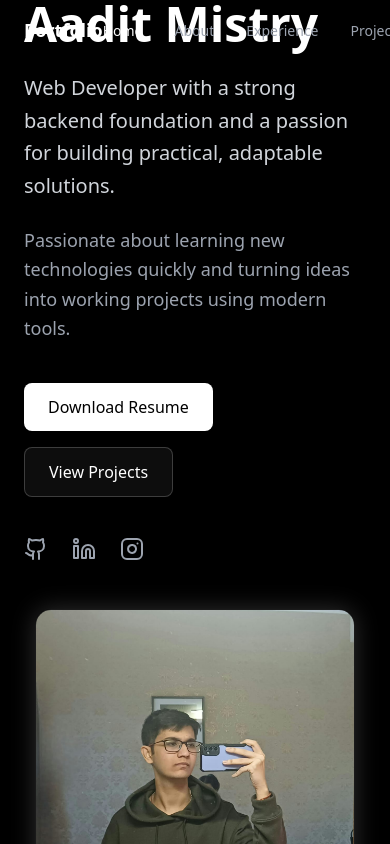
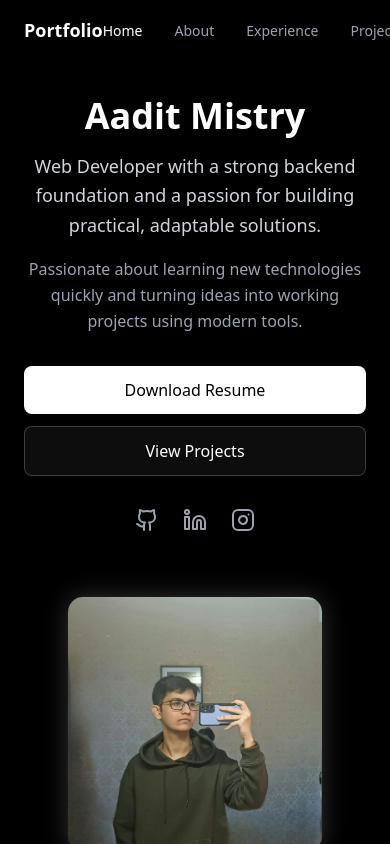
Before and after one commit to AaditMistry1114/personal_portfolio, a React (Vite) app in the folder portfolio/: page / in a window 390 px wide. Shown: the top 844 px of the page. Built offline with nearby package versions, Linux system fonts and the light colour scheme.

Commit message:
polish social icons with subtle desktop hover interactions

```diff
--- a/portfolio/src/components/sections/Hero.tsx
+++ b/portfolio/src/components/sections/Hero.tsx
@@ -5,68 +5,75 @@ import { scrollToSection } from '../../lib/scroll';
 
 export default function Hero() {
   return (
-    <section id="hero" className="min-h-screen flex items-center bg-black">
+    <section id="hero" className="min-h-screen flex items-center bg-black pt-24 lg:pt-0">
       <Container>
-        <div className="grid grid-cols-1 lg:grid-cols-2 gap-12 items-center">
+        <div className="grid grid-cols-1 lg:grid-cols-2 gap-8 lg:gap-12 items-center">
 
           {/* LEFT: TEXT CONTENT */}
-          <div>
-            <h1 className="text-5xl md:text-6xl font-bold text-white mb-6">
+          <div className="text-center lg:text-left">
+            <h1 className="text-4xl md:text-5xl lg:text-6xl font-bold text-white mb-4 lg:mb-6">
               Aadit Mistry
             </h1>
 
-            <p className="text-xl md:text-2xl text-gray-300 mb-6 leading-relaxed">
+            <p className="text-lg md:text-xl lg:text-2xl text-gray-300 mb-4 lg:mb-6 leading-relaxed">
               Web Developer with a strong backend foundation and a passion for building practical, adaptable solutions.
             </p>
 
-            <p className="text-lg text-gray-400 mb-10 leading-relaxed">
+            <p className="text-base md:text-lg text-gray-400 mb-8 lg:mb-10 leading-relaxed">
               Passionate about learning new technologies quickly and turning ideas into working projects using modern tools.
             </p>
 
             {/* CTA BUTTONS */}
-            <div className="flex flex-wrap items-center gap-4 mb-10">
+            <div className="flex flex-col sm:flex-row items-center justify-center lg:justify-start gap-3 sm:gap-4 mb-8 lg:mb-10">
               <a
                 href="/resume.pdf"
                 download
                 className="
+                  w-full sm:w-auto
                   px-6 py-3
                   bg-white text-black font-medium rounded-lg
                   shadow-md
                   transition-all duration-300
-                  hover:bg-gray-200
-                  hover:-translate-y-0.5
-                  hover:shadow-lg
+                  md:hover:bg-gray-200
+                  md:hover:-translate-y-0.5
+                  md:hover:shadow-lg
+                  text-center
                 "
               >
                 Download Resume
               </a>
 
-
               <button
                 onClick={() => scrollToSection('projects')}
                 className="
+                  w-full sm:w-auto
                   px-6 py-3
                   border border-white/20 text-white font-medium rounded-lg
                   bg-white/5 backdrop-blur
                   transition-all duration-300
-    hover:border-white/40
-    hover:bg-white/10
-    hover:-translate-y-0.5
+                  md:hover:border-white/40
+                  md:hover:bg-white/10
+                  md:hover:-translate-y-0.5
                 "
               >
                 View Projects
               </button>
-
-
             </div>
 
-            {/* SOCIAL ICONS */}
-            <div className="flex items-center gap-6">
+          {/* SOCIAL ICONS - Premium micro-interactions */}
+<div className="flex items-center justify-center lg:justify-start gap-6">
   <a
     href="https://github.com/AaditMistry1114"
     target="_blank"
     rel="noopener noreferrer"
-                className="text-gray-400 hover:text-white transition-colors"
+    className="
+      text-gray-400
+      transition-all duration-400 ease-out
+      hover:text-white
+      md:hover:scale-105
+      md:hover:-translate-y-0.5
+      md:hover:drop-shadow-[0_0_6px_rgba(255,255,255,0.5)]
+    "
     aria-label="GitHub"
   >
     <Github size={24} />
@@ -76,7 +83,14 @@ export default function Hero() {
     href="https://www.linkedin.com/in/aadit-mistry-b5865b317/"
     target="_blank"
     rel="noopener noreferrer"
-                className="text-gray-400 hover:text-white transition-colors"
+    className="
+      text-gray-400
+      transition-all duration-400 ease-out
+      hover:text-white
+      md:hover:scale-105
+      md:hover:-translate-y-0.5
+      md:hover:drop-shadow-[0_0_6px_rgba(255,255,255,0.5)]
+    "
     aria-label="LinkedIn"
   >
     <Linkedin size={24} />
@@ -86,7 +100,14 @@ export default function Hero() {
     href="https://www.instagram.com/_aadicted/"
     target="_blank"
     rel="noopener noreferrer"
-                className="text-gray-400 hover:text-white transition-colors"
+    className="
+      text-gray-400
+      transition-all duration-400 ease-out
+      hover:text-white
+      md:hover:scale-105
+      md:hover:-translate-y-0.5
+      md:hover:drop-shadow-[0_0_6px_rgba(255,255,255,0.5)]
+    "
     aria-label="Instagram"
   >
     <Instagram size={24} />
@@ -95,20 +116,23 @@ export default function Hero() {
           </div>
 
           {/* RIGHT: PROFILE IMAGE */}
-<div className="flex justify-center lg:justify-end">
+          <div className="flex justify-center lg:justify-end mt-8 lg:mt-0">
             <div className="relative">
               <img
                 src="/profile.jpeg"
                 alt="Aadit Mistry"
-      className="w-80 h-80 object-cover rounded-2xl border border-white/10
+                className="
+                  w-64 h-64 lg:w-80 lg:h-80
+                  object-cover rounded-2xl
+                  border border-white/10
                   transition-all duration-700 ease-out
                   shadow-[0_0_25px_rgba(255,255,255,0.18)]
-      hover:-translate-y-1
-      hover:shadow-[0_0_40px_rgba(255,255,255,0.45)]"
+                  md:hover:-translate-y-1
+                  md:hover:shadow-[0_0_40px_rgba(255,255,255,0.45)]
+                "
               />
             </div>
           </div>
-
 
         </div>
       </Container>
```
Lines whose indentation alone changed are shown as unchanged.
